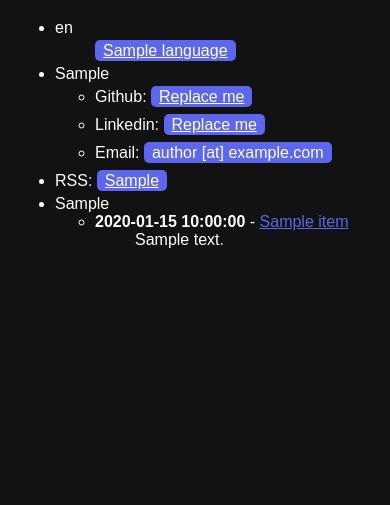
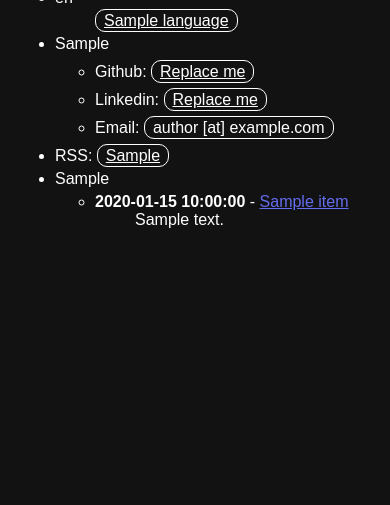
Before and after one commit to kuterd/simple-static-blog, a Python web app: template templates/index.html in a window 390 px wide. Shown: the part 319-824 px from the top of the page. Run offline with Jinja, Linux system fonts and the light colour scheme; the template is opened without the code that fills it: most values are stand-ins (such as "Sample title", 1, 10 or a date in 2020).

Commit message:
Various design changes

```diff
--- a/result/style.css
+++ b/result/style.css
@@ -2,7 +2,7 @@
     color:white;
 }
 a {
-    color:#5c67edff;
+    color:rgb(100, 109, 241);
 }
 
 html, body {
@@ -15,7 +15,7 @@ html, body {
 
 #header {
     align-items: center;
-    padding-bottom:20px;
+    padding-bottom:40px;
     display:block;
 }
 
@@ -32,21 +32,28 @@ html, body {
 }
 
 #entry-tree {
-    max-width: 650px;
+    max-width: 700px;
     display:inline-block;
+    overflow-wrap: break-word;
+}
+
+#entry-tree ul{
+    margin-top:5px;
 }
 
 @media screen and (max-width:931px) {
     #entry-tree {
-        max-width: None;
+        margin-top:20px;
+        display:block;
     }
+    #profile-picture {
+        float:none;
+        display:block;
+    }
+
 }
 
 #back-button {
-    padding:10px;
-    padding-bottom:5px;
-    padding-top:5px;
-    background-color: #5c67edff;
     border-radius:5px;
     color:white;
     text-decoration: none;
@@ -58,8 +65,8 @@ html, body {
     padding:2px;
     padding-left:8px;
     padding-right:8px;
-    background-color: #5c67edff;
-    border-radius:5px;
+    border-radius:10px;
+    border: 1px solid white;
     color:white;
 }
 
--- a/templates/blog_entry.html
+++ b/templates/blog_entry.html
@@ -5,7 +5,7 @@
 {% endblock %}
 
 {% block header %}
-    <a href="{{languages[language_code].index}}" id="back-button">&lt- {{local.go_back}}</a>
+    <a href="{{languages[language_code].index}}" class="highlight" id="back-button">&lt- {{local.go_back}}</a>
 {% endblock %}
 {% block center %}
     <h2> {{entry.title}}</h2>
--- a/templates/index.html
+++ b/templates/index.html
@@ -5,9 +5,7 @@
 {% endblock %}
 
 {% block center %}
-        <div id="profile-picture">
-           <img width="250px" height="250px" src="profile.jpg"/>
-        </div>
+        <img id="profile-picture" width="200px" height="200px" src="profile.jpg"/>
         <div id="entry-tree">
         <ul>
             {% if active_languages.length != 0 %}
@@ -36,7 +34,7 @@
                 <li><strong>{{item.date}}</strong> - <a href="{{item.url}}">{{item.title}}</a>
 
                 {% if item.all_languages | length > 1 %}
-                [
+                (
                 {% for lang_entry in item.all_languages %}
                     {% if lang_entry.language == item.language %}
                     <strong>{{item.language}}</strong>
@@ -45,7 +43,7 @@
                     {% endif %}
                     {{ " / " if not loop.last else "" }}
                 {% endfor %}
-                ]
+                )
                 {% endif %}
                  </li>
                 {% if item.description %}
```
Also changed, not shown: blog-example.png.
